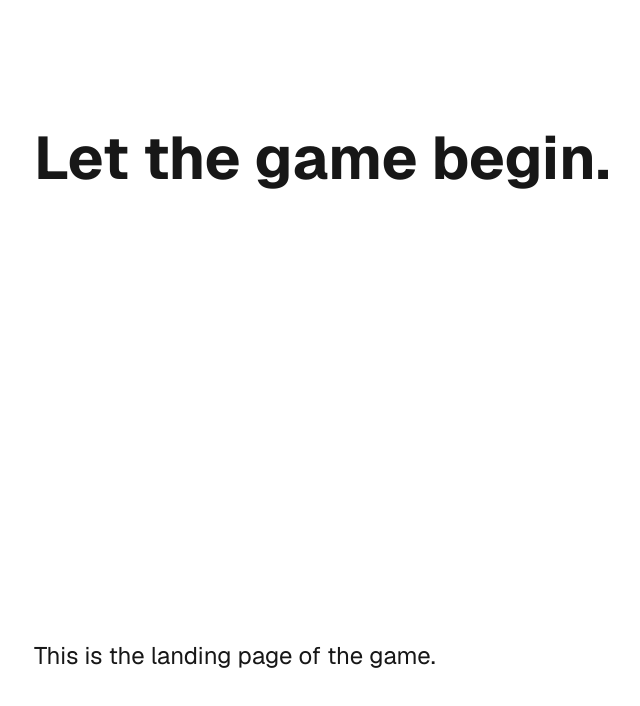
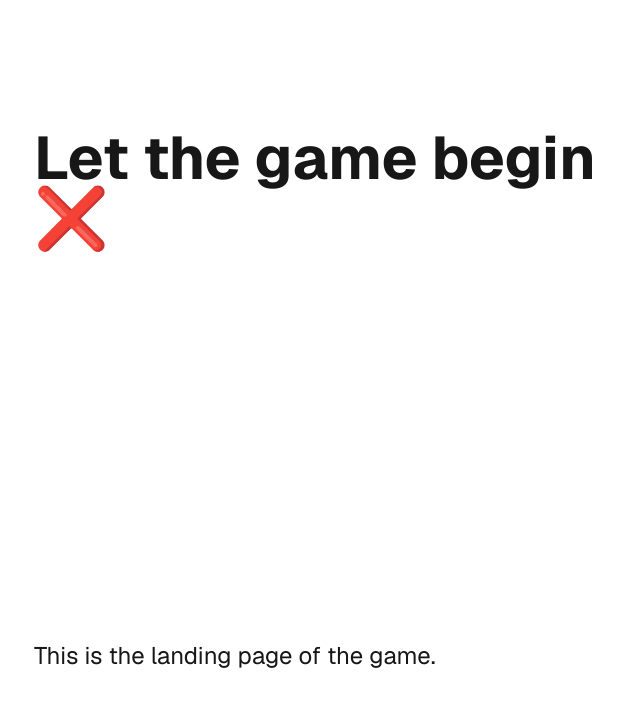
Before and after one commit to sytest25-devguild/devgamers, a Next.js app: page / in a window 1280 px wide. Shown: the top 706 px of the page, without its empty margins (286-926 px from the left). Built offline with nearby package versions, Linux system fonts and the light colour scheme; no server answers.

Commit message:
feat: add emoji generator connected to external websocket

```diff
--- a/app/page.tsx
+++ b/app/page.tsx
@@ -1,11 +1,11 @@
-import Image from "next/image";
+import EmojiThrower from "@/components/generate-text/EmojiThrower";
 
 export default function Home() {
   return (
     <div className="flex flex-col flex-1 items-center justify-center bg-zinc-50 font-sans dark:bg-black">
       <main className="flex flex-1 w-full max-w-3xl flex-col items-center justify-between py-32 px-16 bg-white dark:bg-black sm:items-start">
         <h1 className="text-6xl font-bold text-center sm:text-left">
-          Let the game begin.
+          Let the game begin <EmojiThrower />
         </h1>
         <p className="mt-3 text-2xl text-center sm:text-left">
           This is the landing page of the game.
--- /dev/null
+++ b/components/generate-text/EmojiThrower.tsx
@@ -0,0 +1,19 @@
+"use client";
+
+import { JSX, useEffect, useState } from "react";
+
+const EmojiThrower = (): JSX.Element => {
+  const [emoji, setEmoji] = useState<string>("");
+
+  useEffect(() => {
+    const ws = new WebSocket("ws://localhost:8080");
+    ws.onmessage = (event: MessageEvent) => {
+      setEmoji(event.data);
+    };
+    return () => ws.close();
+  }, []);
+
+  return <span>{emoji || "❌"}</span>;
+};
+
+export default EmojiThrower;
```
